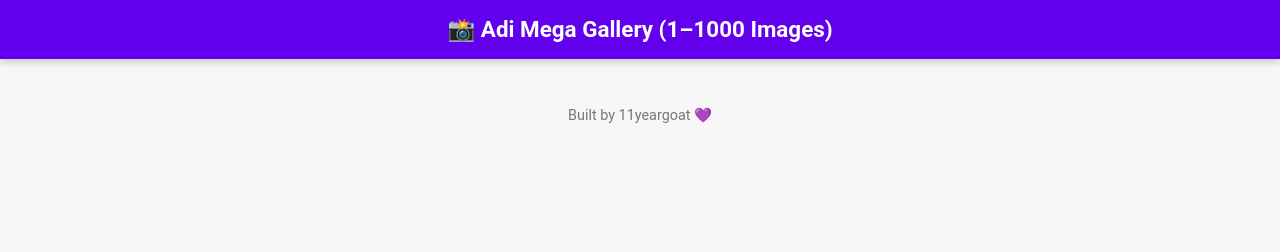
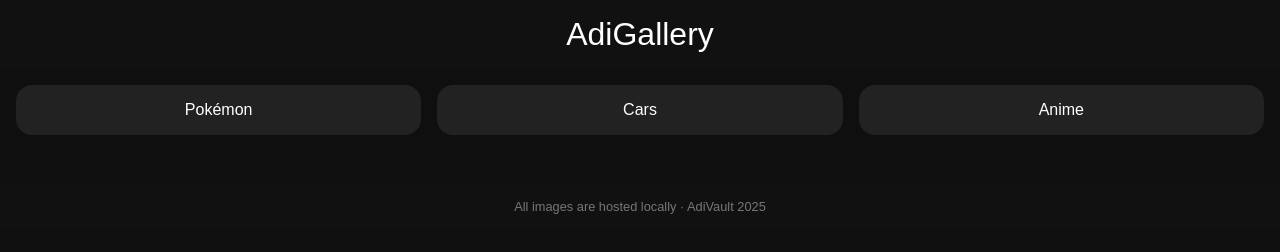
Before and after one commit to 11YearGoat/gallery, a plain HTML site: page index.html in a window 1280 px wide. Drawn offline with Linux system fonts and the light colour scheme.

Commit message:
Add files via upload

```diff
--- a/index.html
+++ b/index.html
@@ -1,105 +1,75 @@
 <!DOCTYPE html>
 <html lang="en">
 <head>
-  <meta charset="UTF-8" />
-  <meta name="viewport" content="width=device-width, initial-scale=1.0" />
-  <title>Adi Mega Gallery</title>
-  <meta name="theme-color" content="#6200ee" />
-  <link rel="manifest" href="manifest.json" />
-  <link rel="icon" href="icon-512.png" />
+  <meta charset="UTF-8">
+  <meta name="viewport" content="width=device-width, initial-scale=1.0">
+  <title>AdiGallery</title>
+  <link rel="manifest" href="manifest.json">
+  <link rel="icon" href="icon-512.png">
   <style>
-    * { box-sizing: border-box; }
-    body {
-      margin: 0;
-      font-family: "Roboto", sans-serif;
-      background: #f7f7f7;
-      color: #212121;
-      display: flex;
-      flex-direction: column;
-      align-items: center;
-    }
-
-    header {
-      background: #6200ee;
-      color: white;
-      width: 100%;
-      padding: 1rem;
-      font-size: 1.4rem;
-      text-align: center;
-      font-weight: bold;
-      box-shadow: 0 3px 8px rgba(0,0,0,0.2);
-      position: sticky;
-      top: 0;
-      z-index: 99;
-    }
-
-    .grid {
+    * { margin: 0; padding: 0; box-sizing: border-box; }
+    body { font-family: sans-serif; background: #0f0f0f; color: white; }
+    header { text-align: center; padding: 1rem; font-size: 2rem; background: #111; }
+    .categories {
       display: grid;
-      grid-template-columns: repeat(auto-fill, minmax(140px, 1fr));
+      grid-template-columns: repeat(auto-fit, minmax(120px, 1fr));
       gap: 1rem;
       padding: 1rem;
-      width: 100%;
-      max-width: 1400px;
     }
-
-    .card {
-      background: #fff;
-      border-radius: 12px;
-      overflow: hidden;
-      box-shadow: 0 1px 6px rgba(0,0,0,0.1);
-      transition: transform 0.2s;
+    .category {
+      background: #222;
+      padding: 1rem;
+      border-radius: 1rem;
+      text-align: center;
+      cursor: pointer;
+      transition: 0.2s;
     }
-
-    .card:hover {
-      transform: scale(1.03);
+    .category:hover {
+      background: #333;
     }
-
-    .card img {
-      width: 100%;
-      height: auto;
-      display: block;
+    .images {
+      display: grid;
+      grid-template-columns: repeat(auto-fit, minmax(140px, 1fr));
+      gap: 1rem;
+      padding: 1rem;
     }
-
+    .images img {
+      width: 100%; border-radius: 1rem; object-fit: cover;
+      border: 2px solid #444;
+    }
     footer {
+      text-align: center;
       padding: 1rem;
+      background: #111;
       color: #777;
-      font-size: 0.9rem;
-      text-align: center;
+      font-size: 0.8rem;
     }
   </style>
 </head>
 <body>
-  <header>📸 Adi Mega Gallery (1–1000 Images)</header>
-  <div class="grid" id="gallery"></div>
-  <footer>Built by 11yeargoat 💜</footer>
+  <header>AdiGallery</header>
+  <div class="categories">
+    <div class="category" onclick="showImages('pokemon')">Pokémon</div>
+    <div class="category" onclick="showImages('cars')">Cars</div>
+    <div class="category" onclick="showImages('anime')">Anime</div>
+  </div>
+  <div class="images" id="imageContainer"></div>
+  <footer>All images are hosted locally · AdiVault 2025</footer>
 
   <script>
-    const extensions = [".jpg", ".jpeg", ".png"];
-    const gallery = document.getElementById("gallery");
+    const images = {
+      pokemon: ['000001.jpg','2.jpg','3.jpg','4.jpg','5.jpg'],
+      cars: ['01.jpg','02.jpg','03.jpg','04.jpg','05.jpg'],
+      anime: ['a1.jpg','a2.jpg','a3.jpg','a4.jpg','a5.jpg']
+    };
 
-    for (let i = 1; i <= 1000; i++) {
-      let found = false;
-      for (let ext of extensions) {
-        const img = new Image();
-        img.src = `${i}${ext}`;
-        img.onload = () => {
-          if (!found) {
-            const card = document.createElement("div");
-            card.className = "card";
-            const imgEl = document.createElement("img");
-            imgEl.src = img.src;
-            imgEl.alt = `Image ${i}`;
-            card.appendChild(imgEl);
-            gallery.appendChild(card);
-            found = true;
-          }
-        };
-      }
-    }
-
-    if ("serviceWorker" in navigator) {
-      navigator.serviceWorker.register("sw.js").then(() => {
-        console.log("✅ Service Worker registered");
+    function showImages(category) {
+      const container = document.getElementById('imageContainer');
+      container.innerHTML = '';
+      images[category].forEach(file => {
+        const img = document.createElement('img');
+        img.src = file;
+        container.appendChild(img);
       });
     }
   </script>
```
